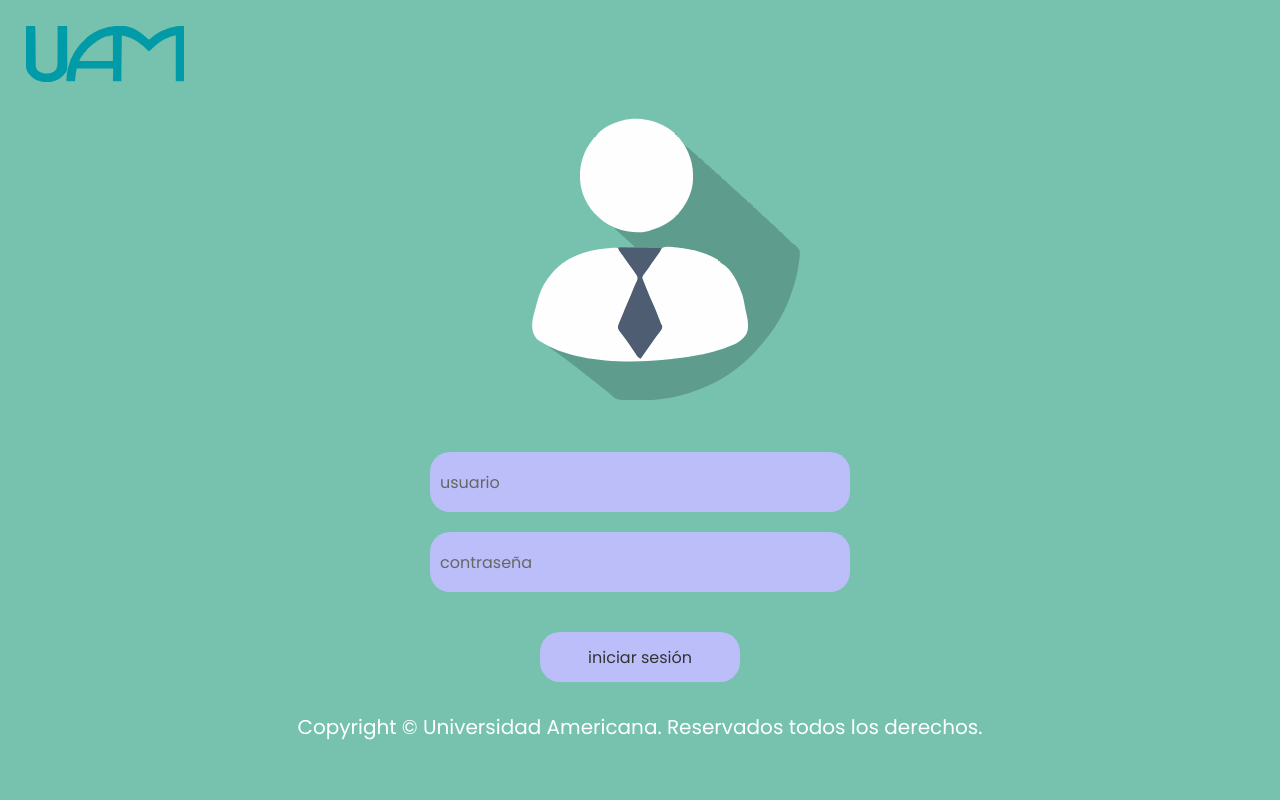
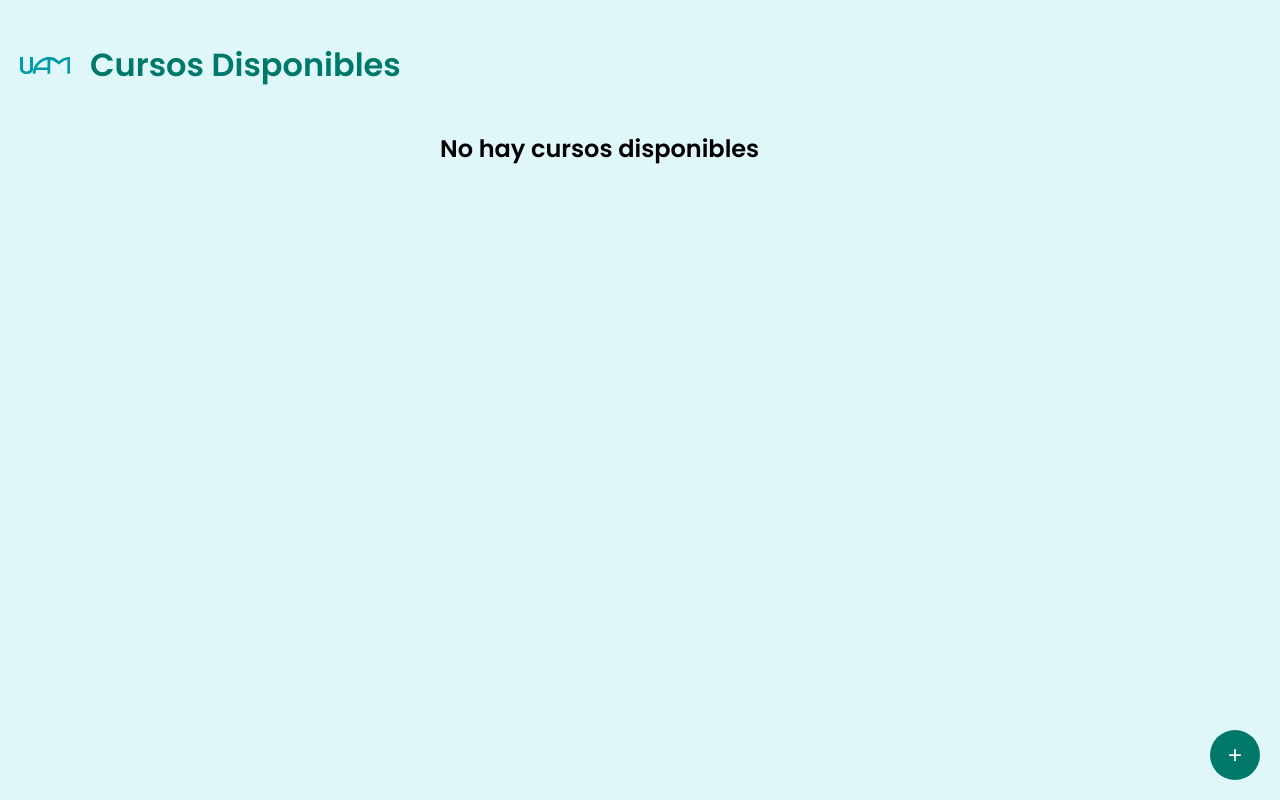
Before and after one commit to GhostRunner7399/CursoFinder, a React (Vite) app in the folder Frontend/: page /courses in a window 1280 px wide. Built offline with nearby package versions, Linux system fonts and the light colour scheme.

Commit message:
cambios de cursos

```diff
--- a/Frontend/package.json
+++ b/Frontend/package.json
@@ -11,7 +11,8 @@
   },
   "dependencies": {
     "react": "^18.3.1",
-    "react-dom": "^18.3.1"
+    "react-dom": "^18.3.1",
+    "react-router-dom": "^7.0.1"
   },
   "devDependencies": {
     "@eslint/js": "^9.13.0",
--- a/Frontend/src/courses.css
+++ b/Frontend/src/courses.css
@@ -1,31 +1,83 @@
-body
-{
-  background-color: #76c2af !important;
+body {
+  margin: 0;
+  font-family: Arial, sans-serif;
+  background-color: #e0f7fa;
+}
+
+.courses-container {
+  padding: 20px;
   text-align: center;
 }
 
-.courses-logoUAM {
-    position: absolute;
-    top: 0;
-    left: 0;
-    margin-top: 1%;
-    margin-left: 8%;
-    height: 5vmin;
-    z-index: 3; /*capa*/
-  }
-
-/*
-.lineas {
-
-
+.header {
+  display: flex;
+  align-items: center;
+  justify-content: flex-start;
 }
 
-.container {
-
-
+.logo {
+  width: 50px;
+  margin-right: 20px;
 }
 
-.input-rectangle {
+h1 {
+  font-size: 2rem;
+  color: #00796b;
+}
 
+.course-form {
+  margin: 20px auto;
+  padding: 10px;
+  border: 1px solid #00796b;
+  border-radius: 8px;
+  background-color: white;
+  max-width: 400px;
+  text-align: left;
+}
 
-}*/
+.course-form h2 {
+  text-align: center;
+}
+
+.course-form label {
+  display: block;
+  margin-bottom: 10px;
+}
+
+.courses-list {
+  text-align: left;
+  max-width: 400px;
+  margin: 20px auto;
+}
+
+.course-card {
+  margin: 10px 0;
+  padding: 10px;
+  border: 1px solid #00796b;
+  border-radius: 5px;
+  background-color: #b2dfdb;
+}
+
+.add-button {
+  background-color: #00796b;
+  color: white;
+  border: none;
+  border-radius: 50%;
+  width: 50px;
+  height: 50px;
+  font-size: 24px;
+  cursor: pointer;
+  position: fixed;
+  bottom: 20px;
+  right: 20px;
+}
+
+.submit-button {
+  background-color: #00796b;
+  color: white;
+  border: none;
+  border-radius: 5px;
+  padding: 10px;
+  cursor: pointer;
+  width: 100%;
+}
--- a/Frontend/src/courses.jsx
+++ b/Frontend/src/courses.jsx
@@ -1,17 +1,83 @@
-import React from 'react';
-import logoUAM from './images/logoUAM.svg';
-import './courses.css';
+import React, { useState } from "react";
+import "./courses.css";
+import logo from "./images/logoUAM.svg";
 
-function courses() {
+function Courses() {
+  const [courses, setCourses] = useState([]);
+  const [newCourse, setNewCourse] = useState({ name: "", description: "" });
+  const [showForm, setShowForm] = useState(false);
+
+  const addCourse = () => {
+    if (newCourse.name && newCourse.description) {
+      const courseToAdd = {
+        id: courses.length + 1,
+        name: newCourse.name,
+        description: newCourse.description,
+      };
+      setCourses([...courses, courseToAdd]);
+      setNewCourse({ name: "", description: "" });
+      setShowForm(false);
+    }
+  };
+
+  const handleChange = (e) => {
+    const { name, value } = e.target;
+    setNewCourse({ ...newCourse, [name]: value });
+  };
+
   return (
-    <div className="courses">
-        <img src={logoUAM} className="courses-logoUAM" alt="logoUAM"/>
-        <div style={{ display: 'flex' }}></div>
-        <p>
-        Display de courses
-        </p>
+    <div className="courses-container">
+      <div className="header">
+        <img src={logo} alt="Logo" className="logo" />
+        <h1>Cursos Disponibles</h1>
+      </div>
+      {/* Formulario para agregar curso */}
+      {showForm && (
+        <div className="course-form">
+          <h2>Añadir Curso</h2>
+          <label>
+            Curso:
+            <input
+              type="text"
+              name="name"
+              placeholder="Nombre del nuevo curso"
+              value={newCourse.name}
+              onChange={handleChange}
+            />
+          </label>
+          <label>
+            Descripción:
+            <textarea
+              name="description"
+              placeholder="Descripción del nuevo curso"
+              value={newCourse.description}
+              onChange={handleChange}
+            />
+          </label>
+          <button className="submit-button" onClick={addCourse}>
+            Agregar Curso
+          </button>
+        </div>
+      )}
+      {/* Botón para agregar curso */}
+      <button className="add-button" onClick={() => setShowForm(!showForm)}>
+        +
+      </button>
+      {/* Mostrar cursos existentes */}
+      <div className="courses-list">
+        {courses.length === 0 ? (
+          <h2>No hay cursos disponibles</h2>
+        ) : (
+          courses.map((course) => (
+            <div key={course.id} className="course-card">
+              <h3 className="course-name">{course.name}</h3>
+              <p className="course-description">{course.description}</p>
+            </div>
+          ))
+        )}
+      </div>
     </div>
   );
 }
 
-export default courses;
+export default Courses;
--- a/Frontend/src/main.jsx
+++ b/Frontend/src/main.jsx
@@ -1,10 +1,18 @@
-import { StrictMode } from 'react'
-import { createRoot } from 'react-dom/client'
-import './index.css'
-import App from './login.jsx'
+import React from 'react';
+import { StrictMode } from 'react';
+import { createRoot } from 'react-dom/client';
+import { BrowserRouter, Routes, Route } from 'react-router-dom';
+import App from './login.jsx';
+import Courses from './courses.jsx';
+import './index.css';
 
 createRoot(document.getElementById('root')).render(
   <StrictMode>
-    <App />
-  </StrictMode>,
-)
+    <BrowserRouter>
+      <Routes>
+        <Route path="/" element={<App />} />
+        <Route path="/courses" element={<Courses />} />
+      </Routes>
+    </BrowserRouter>
+  </StrictMode>
+);
```
Also changed, not shown: Frontend/src/login.jsx (+3 -9 lines), 1 other file (tests, documents, lock files or other folders).
